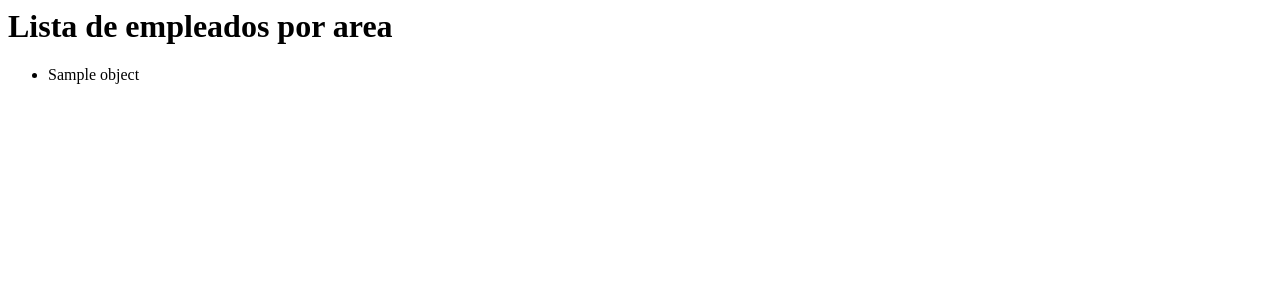
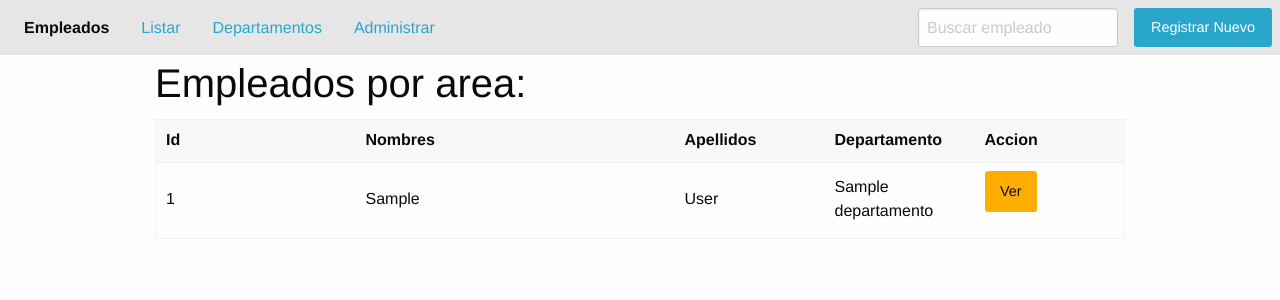
Before and after one commit to jrm2087/Django3-DjangoRestFramewrok, a Django app: template empleados/templates/persona/list_by_area.html in a window 1280 px wide. Shown: the top 300 px of the page. Run offline with Django 3.2, Linux system fonts and the light colour scheme; the template is opened without the code that fills it: most values are stand-ins (such as "Sample title", 1, 10 or a date in 2020); some libraries are stand-ins or nearby versions.

Commit message:
se agrega vista de lista de empleados por area

```diff
--- a/empleados/applications/departamento/urls.py
+++ b/empleados/applications/departamento/urls.py
@@ -1,8 +1,11 @@
 from django.urls import path
 from . import views
 
+app_name = 'departamento_app'
 
 urlpatterns = [
+    path('departamento-lista/', views.DepartamentoListView.as_view(),
+         name='departamento_list'),
     path('new-departamento/', views.newDepartamentoView.as_view(),
          name='nuevo_departamento')
 ]
--- a/empleados/applications/persona/urls.py
+++ b/empleados/applications/persona/urls.py
@@ -9,10 +9,11 @@ urlpatterns = [
     path('', views.InicioView.as_view(), name='inicio'),
     path('listar-empleados/', views.ListAllEmpleados.as_view(), name='empleados_all'),
     path('listar-empleados-area/<shorname>/',
-         views.ListByAreaEmpleado.as_view()),
+         views.ListByAreaEmpleado.as_view(), name='empleados_area'),
     path('buscar-empleado/', views.ListEmpleadosByKword.as_view()),
     path('habilidades-empleado/', views.ListHabilidadesEmpleados.as_view()),
-    path('ver-empleado/<pk>/', views.EmpleadoDetailView.as_view(),name='empleado_detail'),
+    path('ver-empleado/<pk>/', views.EmpleadoDetailView.as_view(),
+         name='empleado_detail'),
     path('add-empleado/', views.EmpleadoCreateView.as_view()),
     path('success/', views.SuccessView.as_view(), name='correcto'),
     path('update-empleado/<pk>/', views.EmpleadoUpdateView.as_view(),
--- a/empleados/applications/persona/views.py
+++ b/empleados/applications/persona/views.py
@@ -26,6 +26,7 @@ class ListAllEmpleados(ListView):
 class ListByAreaEmpleado(ListView):
     """ Lista empleados de un area """
     template_name = 'persona/list_by_area.html'
+    context_object_name = 'empleados'
 
     def get_queryset(self):
         area = self.kwargs['shorname']
--- a/empleados/templates/includes/header.html
+++ b/empleados/templates/includes/header.html
@@ -3,7 +3,7 @@
         <ul class="dropdown menu" data-dropdown-menu>
             <li class="menu-text">Empleados</li>
             <li><a href="{% url 'persona_app:empleados_all' %}">Listar</a></li>
-            <li><a href="#">Departamentos</a></li>
+            <li><a href="{% url 'departamento_app:departamento_list' %}">Departamentos</a></li>
             <li><a href="#">Administrar</a></li>
         </ul>
     </div>
--- a/empleados/templates/persona/list_by_area.html
+++ b/empleados/templates/persona/list_by_area.html
@@ -1,7 +1,46 @@
-<h1>Lista de empleados por area</h1>
+<!-- Plantilla -->{% extends 'base.html' %}
 
-<ul>
-    {% for e in object_list %}
-    <li>{{ e }}</li>
-    {% endfor %}
-</ul>
+<!-- Titulo -->
+{% block title %} Listado empleados por departamentos {% endblock title %}
+
+<!-- Contenido -->
+{% block content %}
+
+<!-- Header  -->
+{% include 'includes/header.html' %}
+
+<div class="grid-container">
+    <div class="grid-x">
+        <h2 class="cell">
+            Empleados por area:
+        </h2>
+        <div class="cell">
+            <table>
+                <thead>
+                    <tr>
+                        <th width="200">Id</th>
+                        <th>Nombres</th>
+                        <th width="150">Apellidos</th>
+                        <th width="150">Departamento</th>
+                        <th width="150">Accion</th>
+                    </tr>
+                </thead>
+                <tbody>
+                    {% for e in empleados %}
+                    <tr>
+                        <td>{{ e.id }}</td>
+                        <td>{{ e.first_name }}</td>
+                        <td>{{ e.last_name }}</td>
+                        <td>{{ e.departamento.name }}</td>
+                        <td>
+                            <a class="button warning" href="{% url 'persona_app:empleado_detail' e.id %}">Ver</a>
+                        </td>
+                    </tr>
+                    {% endfor %}
+                </tbody>
+            </table>
+        </div>
+    </div>
+</div>
+
+{% endblock content %}
```
Also changed, not shown: empleados/applications/departamento/views.py (+7 -0 lines), empleados/templates/departamento/lista.html (added, +36 -0 lines).
